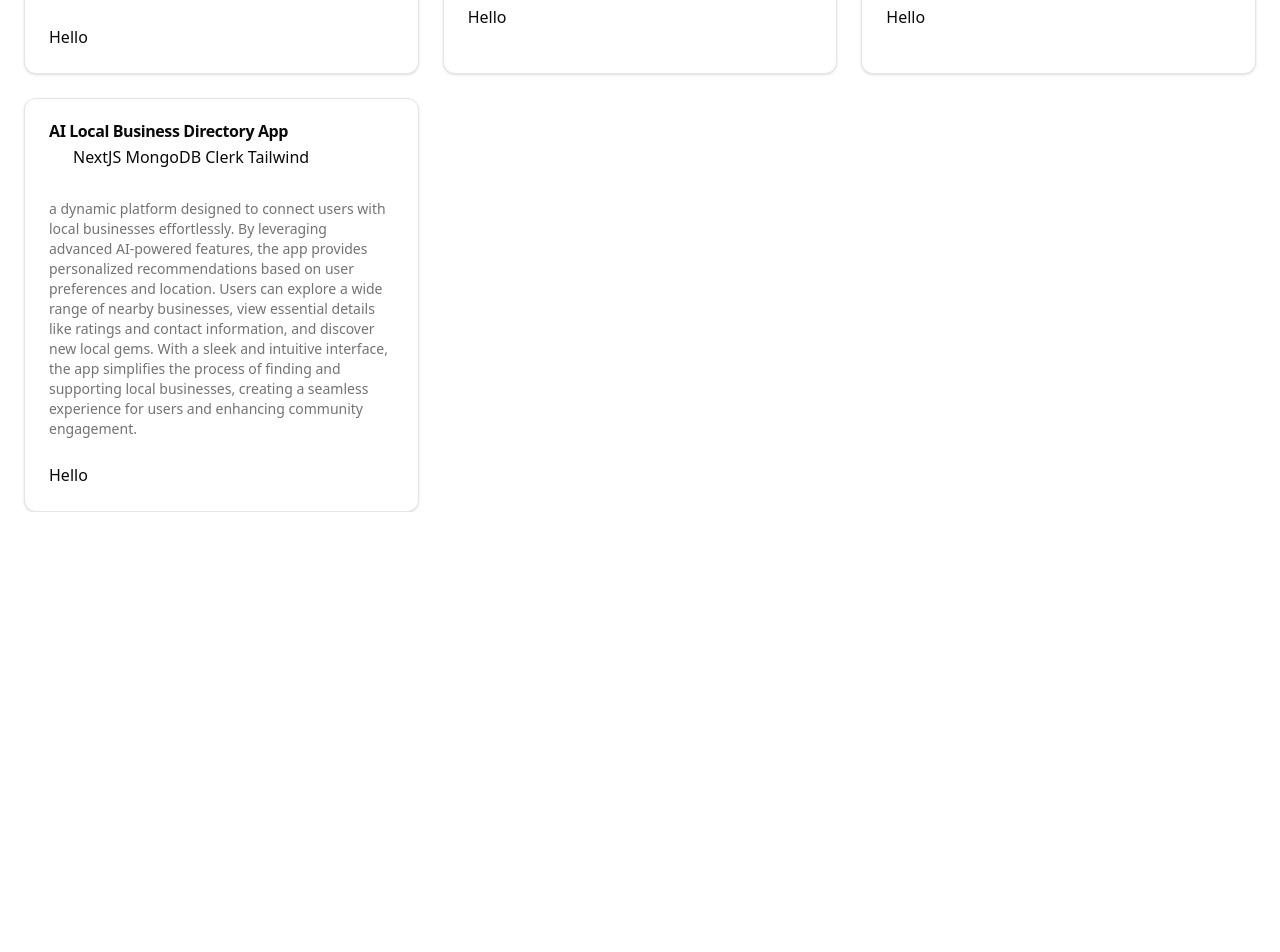
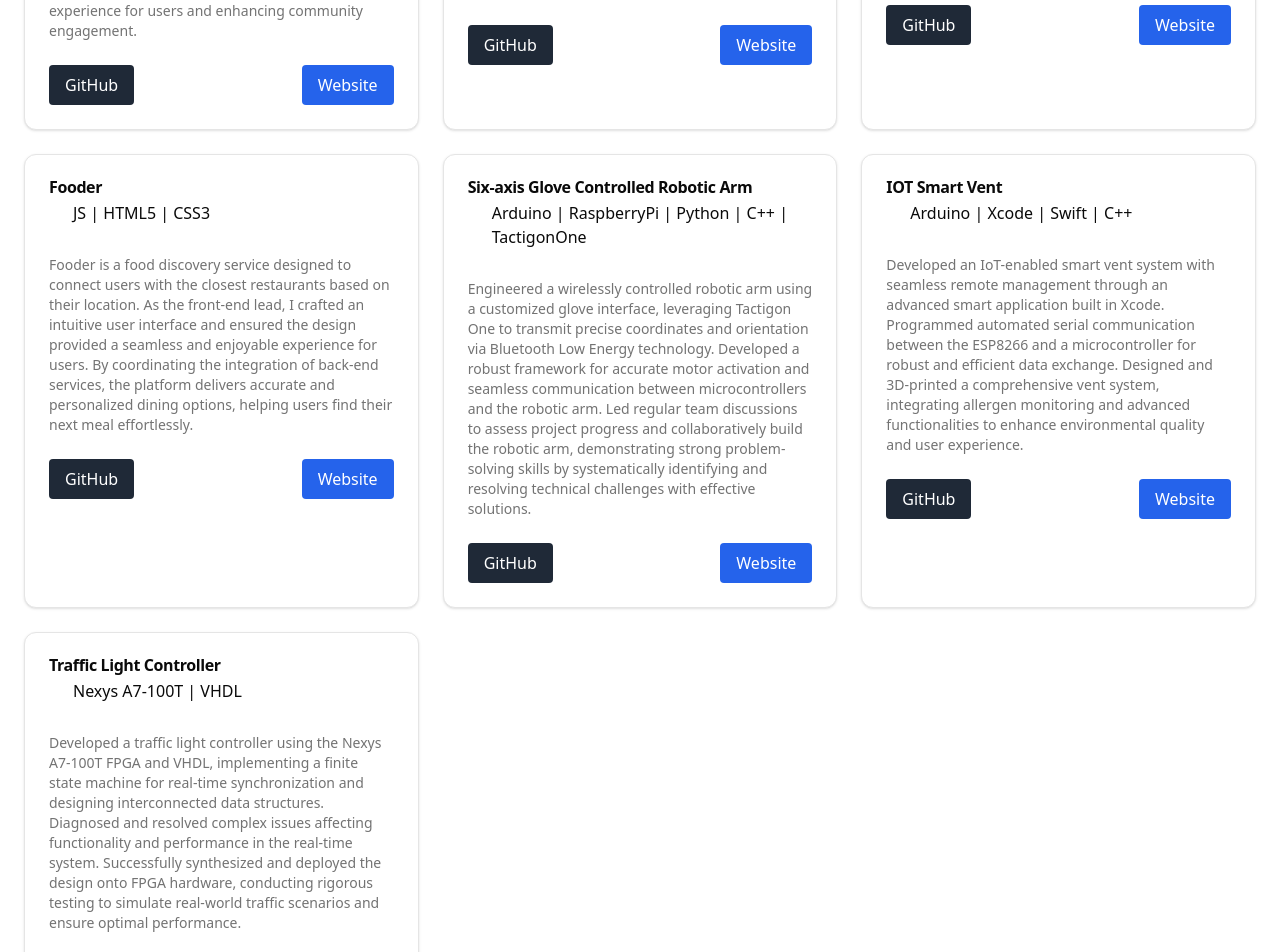
Before and after one commit to Yun8caiii/Yun8caiii.github.io, a Next.js app: page /projects in a window 1280 px wide. Shown: the part 360-1312 px from the top of the page. Before the commit the page ends 872 px from the top, so only its background shows below. Built offline with nearby package versions, Linux system fonts and the light colour scheme.

Commit message:
added projects

```diff
--- a/app/page.tsx
+++ b/app/page.tsx
@@ -39,7 +39,7 @@ export default function Home() {
             solutions. Explore my portfolio to see how I solve problems,
             create impactful projects, and help clients achieve their goals.
           </p>
-          <Link href="#features">
+          <Link href="/projects">
             <Button
               size="lg"
               className="bg-red-accent hover:bg-purple-accent text-white text-lg px-4 md:px-8 py-2 md:py-4"
--- a/app/projects/page.tsx
+++ b/app/projects/page.tsx
@@ -11,59 +11,10 @@ import {
 export default function projects() {
   return (
     <div className="grid grid-cols-1 sm:grid-cols-2 md:grid-cols-3 gap-6 mt-6 px-6">
-      <Card className="">
-        <CardHeader>
-          <CardTitle className="">TasteMates</CardTitle>
-          <CardContent>NextJS ConvexDB Node</CardContent>
-          <CardDescription>
-            The dating application is a unique platform that connects people
-            through their shared love of food. It helps users discover potential
-            matches based on their favorite cuisines, dining preferences, and
-            local spots, making connections feel meaningful and enjoyable. By
-            focusing on culinary interests, the app provides a fun and engaging
-            way for people to bond over something they’re passionate about—food.
-            Whether you’re a fan of pizza nights or fine dining, this app is
-            designed to bring food lovers together.
-          </CardDescription>
-        </CardHeader>
-        <CardFooter className="flex justify-between">Hello</CardFooter>
-      </Card>
-      <Card className="">
-        <CardHeader>
-          <CardTitle>Forecastly</CardTitle>
-          <CardContent>React Native Expo JSX</CardContent>
-          <CardDescription>
-            I developed a user-friendly weather monitor application for both iOS
-            and Android platforms, offering a seamless and intuitive experience
-            for users. The app provides real-time weather updates and
-            location-based insights, ensuring users have access to accurate and
-            up-to-date information. By focusing on performance and usability,
-            the app delivers dynamic features tailored to help users stay
-            informed and prepared, no matter where they are.
-          </CardDescription>
-        </CardHeader>
-        <CardFooter className="flex justify-between">Hello</CardFooter>
-      </Card>
-      <Card className="">
-        <CardHeader>
-          <CardTitle>Fooder</CardTitle>
-          <CardContent>JS HTML5 CSS3</CardContent>
-          <CardDescription>
-            Fooder is a food discovery service designed to connect users with
-            the closest restaurants based on their location. As the front-end
-            lead, I crafted an intuitive user interface and ensured the design
-            provided a seamless and enjoyable experience for users. By
-            coordinating the integration of back-end services, the platform
-            delivers accurate and personalized dining options, helping users
-            find their next meal effortlessly.
-          </CardDescription>
-        </CardHeader>
-        <CardFooter className="flex justify-between">Hello</CardFooter>
-      </Card>
-      <Card className="">
+            <Card className="">
         <CardHeader>
           <CardTitle>AI Local Business Directory App</CardTitle>
-          <CardContent>NextJS MongoDB Clerk Tailwind</CardContent>
+          <CardContent>NextJS | MongoDB | Clerk | Tailwind</CardContent>
           <CardDescription>
             a dynamic platform designed to connect users with local businesses
             effortlessly. By leveraging advanced AI-powered features, the app
@@ -76,7 +27,228 @@ export default function projects() {
             engagement.
           </CardDescription>
         </CardHeader>
-        <CardFooter className="flex justify-between">Hello</CardFooter>
+        <CardFooter className="flex justify-between">
+          <a
+            href="https://github.com/your-github-repo"
+            target="_blank"
+            rel="noopener noreferrer"
+            className="bg-gray-800 text-white px-4 py-2 rounded hover:bg-gray-700"
+          >
+            GitHub
+          </a>
+          <a
+            href="https://your-live-website-link.com"
+            target="_blank"
+            rel="noopener noreferrer"
+            className="bg-blue-600 text-white px-4 py-2 rounded hover:bg-blue-500"
+          >
+            Website
+          </a>
+        </CardFooter>
+      </Card>
+      <Card className="">
+        <CardHeader>
+          <CardTitle className="">TasteMates</CardTitle>
+          <CardContent>Typescript | NextJS | ConvexDB | Node</CardContent>
+          <CardDescription>
+            The dating application is a unique platform that connects people
+            through their shared love of food. It helps users discover potential
+            matches based on their favorite cuisines, dining preferences, and
+            local spots, making connections feel meaningful and enjoyable. By
+            focusing on culinary interests, the app provides a fun and engaging
+            way for people to bond over something they’re passionate about—food.
+            Whether you’re a fan of pizza nights or fine dining, this app is
+            designed to bring food lovers together.
+          </CardDescription>
+        </CardHeader>
+        <CardFooter className="flex justify-between">
+          <a
+            href="https://github.com/nhanng19/hackathon-convex"
+            target="_blank"
+            rel="noopener noreferrer"
+            className="bg-gray-800 text-white px-4 py-2 rounded hover:bg-gray-700"
+          >
+            GitHub
+          </a>
+          <a
+            href="https://fooder-convex.netlify.app/"
+            target="_blank"
+            rel="noopener noreferrer"
+            className="bg-blue-600 text-white px-4 py-2 rounded hover:bg-blue-500"
+          >
+            Website
+          </a>
+        </CardFooter>
+      </Card>
+      <Card className="">
+        <CardHeader>
+          <CardTitle>Forecastly</CardTitle>
+          <CardContent>Javascript | ReactNative | Expo | JSX</CardContent>
+          <CardDescription>
+            I developed a user-friendly weather monitor application for both iOS
+            and Android platforms, offering a seamless and intuitive experience
+            for users. The app provides real-time weather updates and
+            location-based insights, ensuring users have access to accurate and
+            up-to-date information. By focusing on performance and usability,
+            the app delivers dynamic features tailored to help users stay
+            informed and prepared, no matter where they are.
+          </CardDescription>
+        </CardHeader>
+        <CardFooter className="flex justify-between">
+          <a
+            href="https://github.com/your-github-repo"
+            target="_blank"
+            rel="noopener noreferrer"
+            className="bg-gray-800 text-white px-4 py-2 rounded hover:bg-gray-700"
+          >
+            GitHub
+          </a>
+          <a
+            href="https://your-live-website-link.com"
+            target="_blank"
+            rel="noopener noreferrer"
+            className="bg-blue-600 text-white px-4 py-2 rounded hover:bg-blue-500"
+          >
+            Website
+          </a>
+        </CardFooter>
+      </Card>
+      <Card className="">
+        <CardHeader>
+          <CardTitle>Fooder</CardTitle>
+          <CardContent>JS | HTML5 | CSS3</CardContent>
+          <CardDescription>
+            Fooder is a food discovery service designed to connect users with
+            the closest restaurants based on their location. As the front-end
+            lead, I crafted an intuitive user interface and ensured the design
+            provided a seamless and enjoyable experience for users. By
+            coordinating the integration of back-end services, the platform
+            delivers accurate and personalized dining options, helping users
+            find their next meal effortlessly.
+          </CardDescription>
+        </CardHeader>
+        <CardFooter className="flex justify-between">
+          <a
+            href="https://github.com/nhanng19/Fooder"
+            target="_blank"
+            rel="noopener noreferrer"
+            className="bg-gray-800 text-white px-4 py-2 rounded hover:bg-gray-700"
+          >
+            GitHub
+          </a>
+          <a
+            href="https://nhanng19.github.io/Fooder/"
+            target="_blank"
+            rel="noopener noreferrer"
+            className="bg-blue-600 text-white px-4 py-2 rounded hover:bg-blue-500"
+          >
+            Website
+          </a>
+        </CardFooter>
+      </Card>
+      <Card className="">
+        <CardHeader>
+          <CardTitle>Six-axis Glove Controlled Robotic Arm</CardTitle>
+          <CardContent>
+            Arduino | RaspberryPi | Python | C++ | TactigonOne
+          </CardContent>
+          <CardDescription>
+            Engineered a wirelessly controlled robotic arm using a customized
+            glove interface, leveraging Tactigon One to transmit precise
+            coordinates and orientation via Bluetooth Low Energy technology.
+            Developed a robust framework for accurate motor activation and
+            seamless communication between microcontrollers and the robotic arm.
+            Led regular team discussions to assess project progress and
+            collaboratively build the robotic arm, demonstrating strong
+            problem-solving skills by systematically identifying and resolving
+            technical challenges with effective solutions.
+          </CardDescription>
+        </CardHeader>
+        <CardFooter className="flex justify-between">
+          <a
+            href="https://github.com/your-github-repo"
+            target="_blank"
+            rel="noopener noreferrer"
+            className="bg-gray-800 text-white px-4 py-2 rounded hover:bg-gray-700"
+          >
+            GitHub
+          </a>
+          <a
+            href="https://your-live-website-link.com"
+            target="_blank"
+            rel="noopener noreferrer"
+            className="bg-blue-600 text-white px-4 py-2 rounded hover:bg-blue-500"
+          >
+            Website
+          </a>
+        </CardFooter>
+      </Card>
+      <Card className="">
+        <CardHeader>
+          <CardTitle>IOT Smart Vent</CardTitle>
+          <CardContent>Arduino | Xcode | Swift | C++</CardContent>
+          <CardDescription>
+            Developed an IoT-enabled smart vent system with seamless remote
+            management through an advanced smart application built in Xcode.
+            Programmed automated serial communication between the ESP8266 and a
+            microcontroller for robust and efficient data exchange. Designed and
+            3D-printed a comprehensive vent system, integrating allergen
+            monitoring and advanced functionalities to enhance environmental
+            quality and user experience.
+          </CardDescription>
+        </CardHeader>
+        <CardFooter className="flex justify-between">
+          <a
+            href="https://github.com/your-github-repo"
+            target="_blank"
+            rel="noopener noreferrer"
+            className="bg-gray-800 text-white px-4 py-2 rounded hover:bg-gray-700"
+          >
+            GitHub
+          </a>
+          <a
+            href="https://your-live-website-link.com"
+            target="_blank"
+            rel="noopener noreferrer"
+            className="bg-blue-600 text-white px-4 py-2 rounded hover:bg-blue-500"
+          >
+            Website
+          </a>
+        </CardFooter>
+      </Card>
+      <Card className="">
+        <CardHeader>
+          <CardTitle>Traffic Light Controller</CardTitle>
+          <CardContent>Nexys A7-100T | VHDL </CardContent>
+          <CardDescription>
+            Developed a traffic light controller using the Nexys A7-100T FPGA
+            and VHDL, implementing a finite state machine for real-time
+            synchronization and designing interconnected data structures.
+            Diagnosed and resolved complex issues affecting functionality and
+            performance in the real-time system. Successfully synthesized and
+            deployed the design onto FPGA hardware, conducting rigorous testing
+            to simulate real-world traffic scenarios and ensure optimal
+            performance.
+          </CardDescription>
+        </CardHeader>
+        <CardFooter className="flex justify-between">
+          <a
+            href="https://github.com/your-github-repo"
+            target="_blank"
+            rel="noopener noreferrer"
+            className="bg-gray-800 text-white px-4 py-2 rounded hover:bg-gray-700"
+          >
+            GitHub
+          </a>
+          <a
+            href="https://your-live-website-link.com"
+            target="_blank"
+            rel="noopener noreferrer"
+            className="bg-blue-600 text-white px-4 py-2 rounded hover:bg-blue-500"
+          >
+            Website
+          </a>
+        </CardFooter>
       </Card>
     </div>
   );
```
